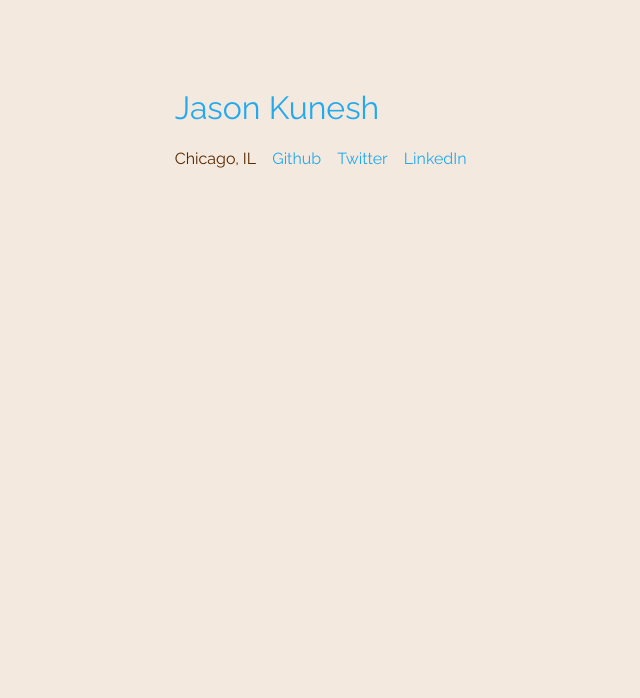
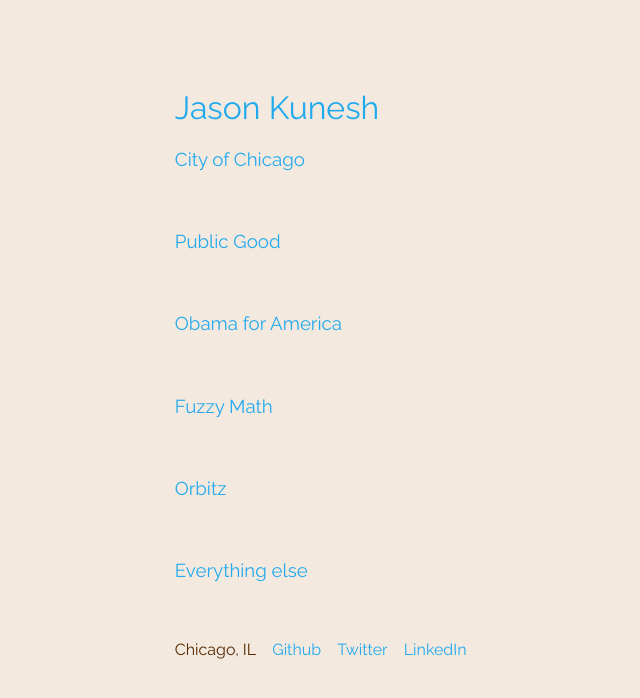
Before and after one commit to jdkunesh/jdkunesh.github.io, a Jekyll site: the page built from index.markdown, in a window 1280 px wide. Shown: the top 698 px of the page, without its empty margins (86-726 px from the left). Built offline with Jekyll 4.4.1, drawn with Linux system fonts in a browser that asks for light colours.

Commit message:
basic card format in plae

```diff
--- a/_data/eras.yml
+++ b/_data/eras.yml
@@ -1,18 +1,24 @@
 - title: City of Chicago
-  media:
-      - url:
-        phase:
-        alt_text:
-      - url:
-        phase:
-        alt_text:
-      - url:
-        phase:
-        alt_text:
-  links:
-      - text:
-        href:
-      - text:
-        href:
-      - text:
-        href:
+  image:
+  url:
+  alt_text:
+- title: Public Good
+  image:
+  url:
+  alt_text:
+- title: Obama for America
+  image:
+  url:
+  alt_text:
+- title: Fuzzy Math
+  image:
+  url:
+  alt_text:
+- title: Orbitz
+  image:
+  url:
+  alt_text:
+- title: Everything else
+  image:
+  url:
+  alt_text:
--- a/index.markdown
+++ b/index.markdown
@@ -3,7 +3,22 @@
 # To modify the layout, see https://jekyllrb.com/docs/themes/#overriding-theme-defaults
 
 layout: home
+
 ---
+
+
+<div class="card-deck">
+      {% for item in site.data.eras %}
+        <a href="{{ site.baseurl }}{{ item.url }}">
+          <div class="card card-home">
+            <div class="card-body">
+                <h3>{{ item.title }}</h3>
+              <p class="card-text"><img src="{{ item.image }}" alt="{{ item.alt_text }}"/></p>
+            </div>
+          </div>
+        </a>
+      {% endfor %}
+</div>
 
 * Chicago, IL
 * [Github](https://github.com/jdkunesh)
```
